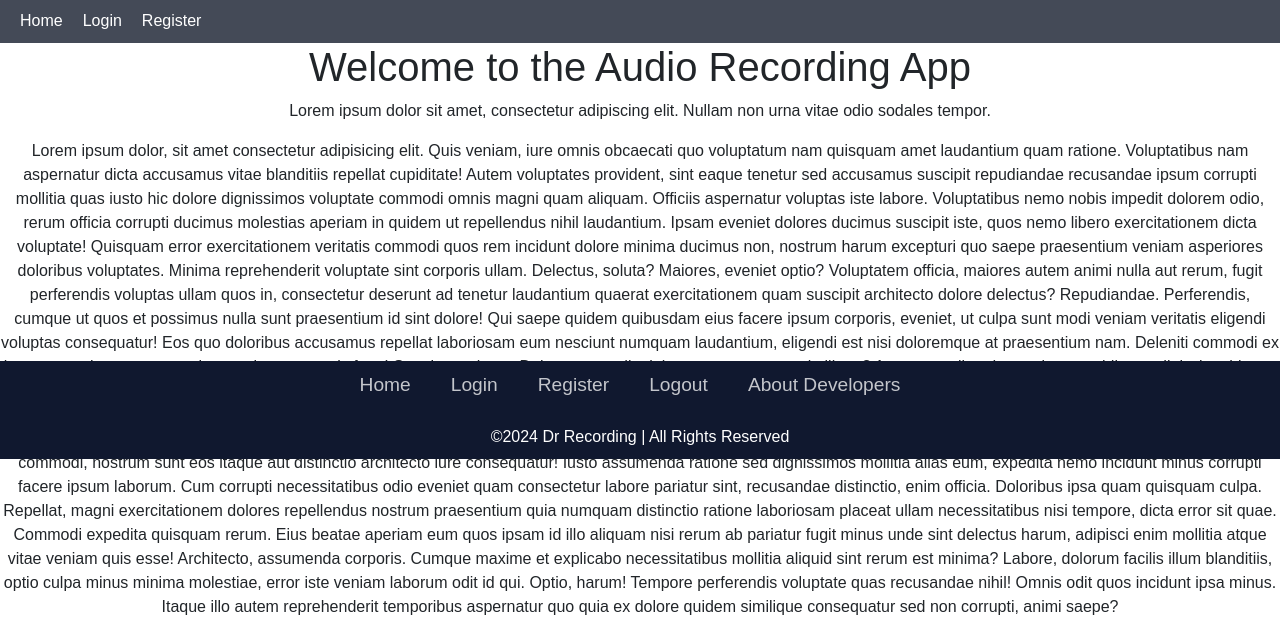
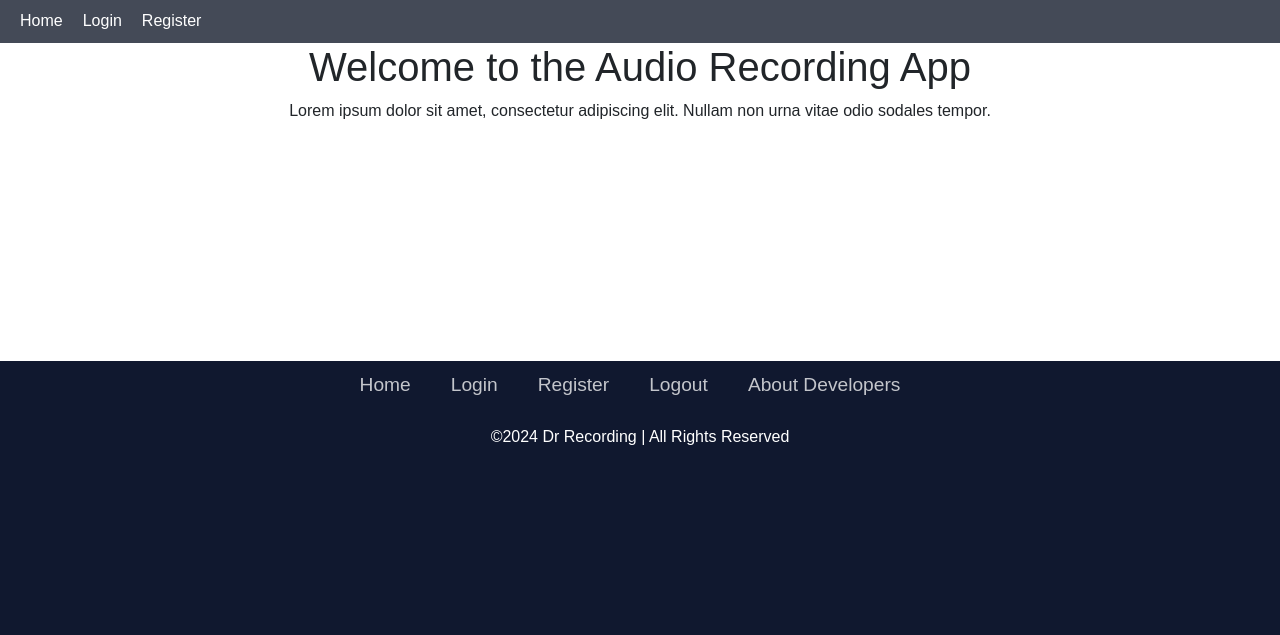
Before and after one commit to exc33ded/Dr-Recorder, a Flask app: page / in a window 1280 px wide. Shown: the part 341-976 px from the top of the page. After the commit the page ends 786 px from the top, so only its background shows below. Run offline with Flask 3, Linux system fonts and the light colour scheme; grey boxes are pictures that could not be loaded.

Commit message:
Update welcome.html

```diff
--- a/templates/welcome.html
+++ b/templates/welcome.html
@@ -23,21 +23,7 @@
         Lorem ipsum dolor sit amet, consectetur adipiscing elit. Nullam non urna
         vitae odio sodales tempor.
       </p>
-      <p>Lorem ipsum dolor, sit amet consectetur adipisicing elit. Quis veniam, iure omnis obcaecati quo voluptatum nam quisquam amet laudantium quam ratione. Voluptatibus nam aspernatur dicta accusamus vitae blanditiis repellat cupiditate!
-      Autem voluptates provident, sint eaque tenetur sed accusamus suscipit repudiandae recusandae ipsum corrupti mollitia quas iusto hic dolore dignissimos voluptate commodi omnis magni quam aliquam. Officiis aspernatur voluptas iste labore.
-      Voluptatibus nemo nobis impedit dolorem odio, rerum officia corrupti ducimus molestias aperiam in quidem ut repellendus nihil laudantium. Ipsam eveniet dolores ducimus suscipit iste, quos nemo libero exercitationem dicta voluptate!
-      Quisquam error exercitationem veritatis commodi quos rem incidunt dolore minima ducimus non, nostrum harum excepturi quo saepe praesentium veniam asperiores doloribus voluptates. Minima reprehenderit voluptate sint corporis ullam. Delectus, soluta?
-      Maiores, eveniet optio? Voluptatem officia, maiores autem animi nulla aut rerum, fugit perferendis voluptas ullam quos in, consectetur deserunt ad tenetur laudantium quaerat exercitationem quam suscipit architecto dolore delectus? Repudiandae.
-      Perferendis, cumque ut quos et possimus nulla sunt praesentium id sint dolore! Qui saepe quidem quibusdam eius facere ipsum corporis, eveniet, ut culpa sunt modi veniam veritatis eligendi voluptas consequatur!
-      Eos quo doloribus accusamus repellat laboriosam eum nesciunt numquam laudantium, eligendi est nisi doloremque at praesentium nam. Deleniti commodi ex ipsum, quasi ea nemo possimus voluptate omnis fuga! Sequi, possimus.
-      Dolorem expedita labore consequuntur similique? At porro, quibusdam ratione cupiditate adipisci architecto ut eveniet praesentium nisi eum laborum qui quaerat iure atque similique impedit labore numquam. Harum quos nemo et.
-      Veritatis quisquam dignissimos sunt, molestias neque porro praesentium ab enim commodi sed esse inventore minus quibusdam nihil minima reiciendis natus provident officiis nulla libero excepturi exercitationem quidem voluptatum consequatur! Non!
-      Sequi eum eos tenetur vitae corporis deserunt? Inventore impedit tenetur dolore facilis quisquam perspiciatis ratione earum vitae neque similique maxime commodi, nostrum sunt eos itaque aut distinctio architecto iure consequatur!
-      Iusto assumenda ratione sed dignissimos mollitia alias eum, expedita nemo incidunt minus corrupti facere ipsum laborum. Cum corrupti necessitatibus odio eveniet quam consectetur labore pariatur sint, recusandae distinctio, enim officia.
-      Doloribus ipsa quam quisquam culpa. Repellat, magni exercitationem dolores repellendus nostrum praesentium quia numquam distinctio ratione laboriosam placeat ullam necessitatibus nisi tempore, dicta error sit quae. Commodi expedita quisquam rerum.
-      Eius beatae aperiam eum quos ipsam id illo aliquam nisi rerum ab pariatur fugit minus unde sint delectus harum, adipisci enim mollitia atque vitae veniam quis esse! Architecto, assumenda corporis.
-      Cumque maxime et explicabo necessitatibus mollitia aliquid sint rerum est minima? Labore, dolorum facilis illum blanditiis, optio culpa minus minima molestiae, error iste veniam laborum odit id qui. Optio, harum!
-      Tempore perferendis voluptate quas recusandae nihil! Omnis odit quos incidunt ipsa minus. Itaque illo autem reprehenderit temporibus aspernatur quo quia ex dolore quidem similique consequatur sed non corrupti, animi saepe?</p>
+      <p>
     </div>
     {% include 'footer.html' %}
   </body>
```
